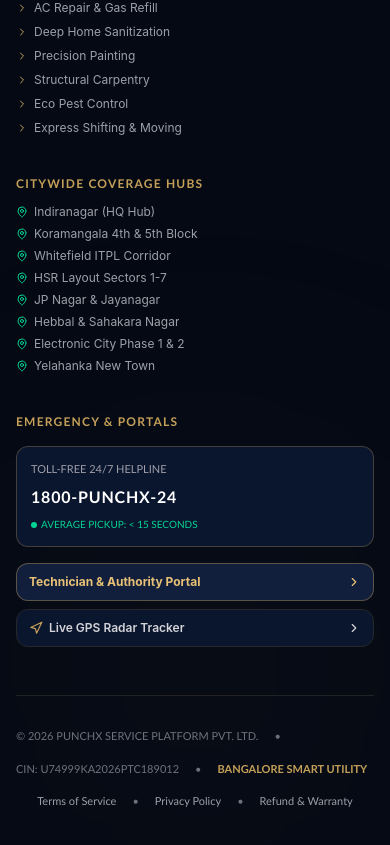
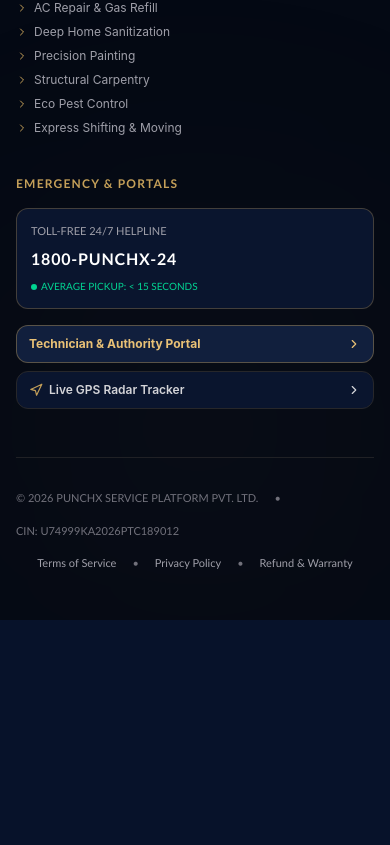
Before and after one commit to Mydvthukran/Punchx-full-info, a React (Vite) app: page / in a window 390 px wide. Shown: the part 2048-2893 px from the top of the page. After the commit the page ends 2668 px from the top, so only its background shows below. Built offline with nearby package versions, Linux system fonts and the light colour scheme; no server answers; the database is empty.

Commit message:
refactor(footer): reduce footer columns from 4 to 3
Removed the Citywide Coverage Hubs column to streamline the footer layout and improve responsiveness.

```diff
--- a/src/components/WebsiteFooter.tsx
+++ b/src/components/WebsiteFooter.tsx
@@ -104,8 +104,8 @@ export default function WebsiteFooter({
           </div>
         </div>
 
-        {/* 4 Main Footer Columns */}
-        <div className="grid grid-cols-1 md:grid-cols-2 lg:grid-cols-4 gap-10 pb-12 border-b border-zinc-800/80">
+        {/* 3 Main Footer Columns */}
+        <div className="grid grid-cols-1 md:grid-cols-2 lg:grid-cols-3 gap-10 pb-12 border-b border-zinc-800/80">
 
           {/* Column 1: Brand & Mission */}
           <div className="space-y-4">
@@ -155,22 +155,7 @@ export default function WebsiteFooter({
             </ul>
           </div>
 
-          {/* Column 3: Bengaluru Hub Coverage */}
-          <div className="space-y-3">
-            <h3 className="text-xs font-mono font-bold uppercase tracking-widest text-[#c5a059]">
-              Citywide Coverage Hubs
-            </h3>
-            <ul className="space-y-1.5 text-xs text-zinc-400">
-              {bangaloreHubs.map((hub) => (
-                <li key={hub} className="flex items-center gap-1.5">
-                  <MapPin className="w-3 h-3 text-emerald-400 flex-shrink-0" />
-                  <span className="truncate">{hub}</span>
-                </li>
-              ))}
-            </ul>
-          </div>
-
-          {/* Column 4: Ecosystem & Emergency Contact */}
+          {/* Column 3: Ecosystem & Emergency Contact */}
           <div className="space-y-4">
             <h3 className="text-xs font-mono font-bold uppercase tracking-widest text-[#c5a059]">
               Emergency & Portals
@@ -222,8 +207,6 @@ export default function WebsiteFooter({
             <span>© {new Date().getFullYear()} PUNCHX SERVICE PLATFORM PVT. LTD.</span>
             <span>•</span>
             <span>CIN: U74999KA2026PTC189012</span>
-            <span>•</span>
-            <span className="text-[#c5a059] font-mono font-bold">BANGALORE SMART UTILITY</span>
           </div>
 
           {/* Legal Links */}
```
Also changed, not shown: 1 other file (tests, documents, lock files or other folders).
